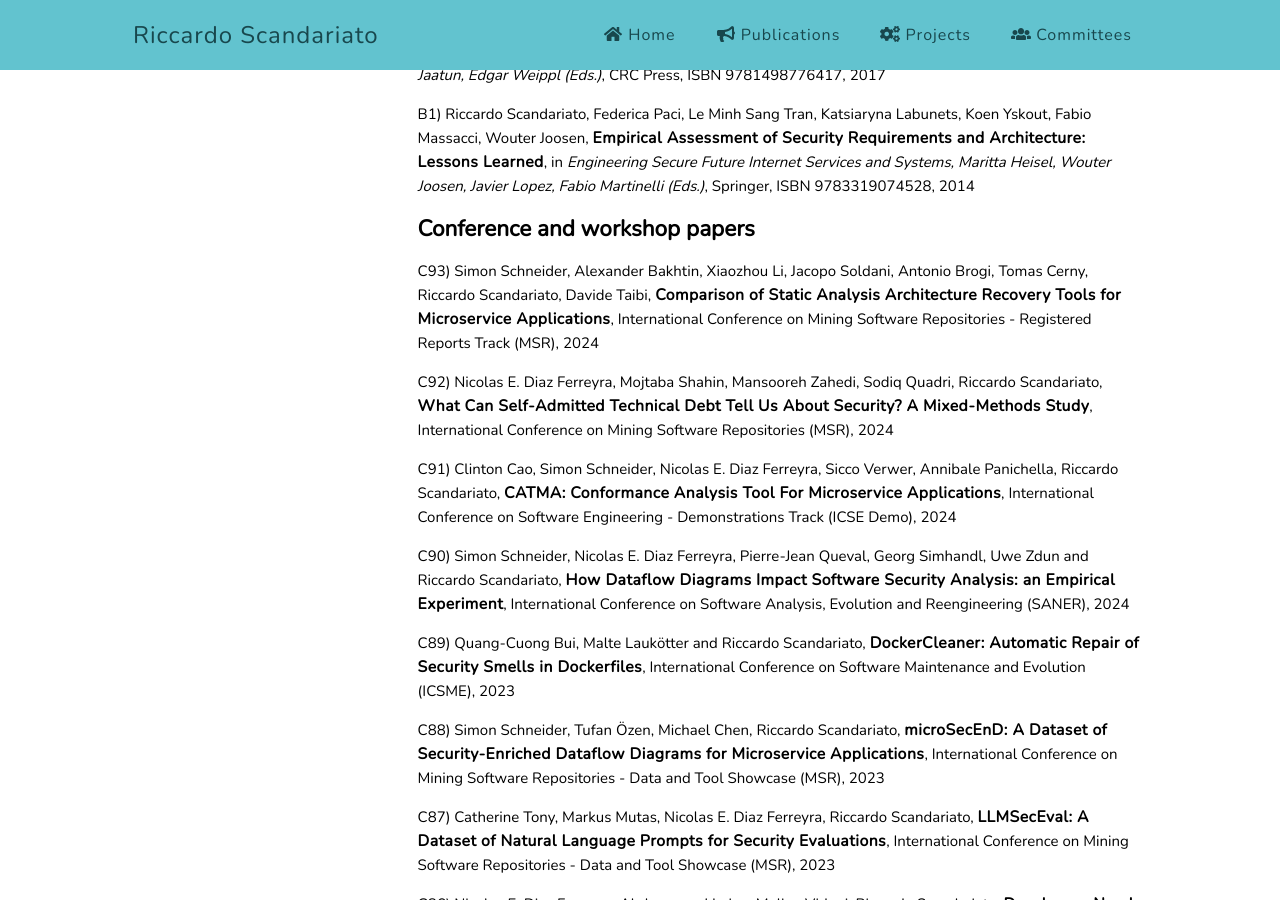
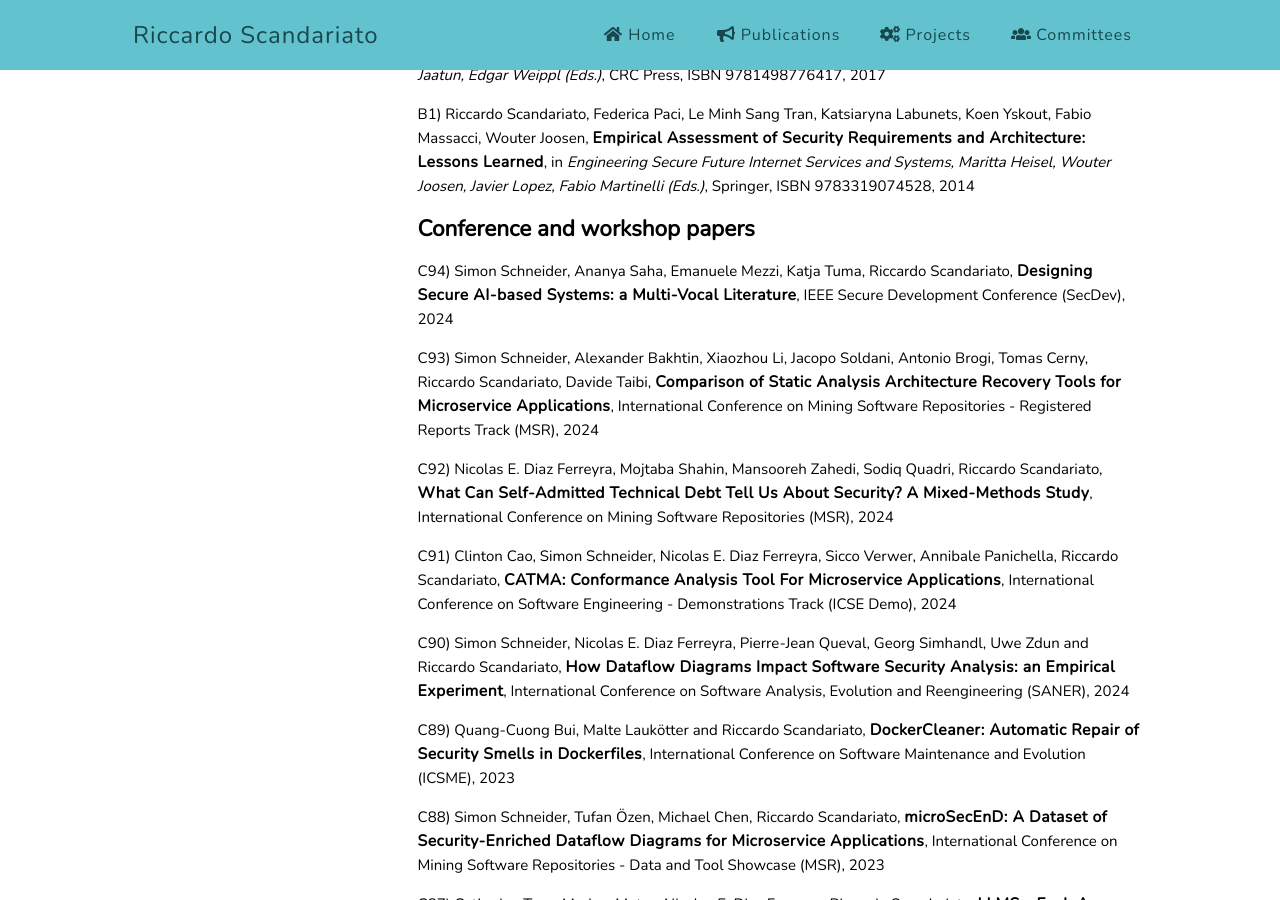
Before and after one commit to riccardoscandariato/riccardoscandariato.github.io, a Jekyll site: the page built from pubs.md, in a window 1280 px wide and 900 px high, scrolled down 2638 px. Built offline with Jekyll 4.4.1, drawn with Linux system fonts in a browser that asks for light colours.

Commit message:
more pubs

```diff
--- a/pubs.md
+++ b/pubs.md
@@ -69,6 +69,9 @@ title: Publications
 
 
 <h2>Conference and workshop papers</h2>
+
+<p>C94) Simon Schneider, Ananya Saha, Emanuele Mezzi, Katja Tuma, Riccardo Scandariato, <strong>Designing Secure AI-based Systems: a Multi-Vocal Literature</strong>, IEEE Secure Development Conference (SecDev), 2024
+
 <p>C93) Simon Schneider, Alexander Bakhtin, Xiaozhou Li, Jacopo Soldani, Antonio Brogi, Tomas Cerny, Riccardo Scandariato, Davide Taibi, <strong>Comparison of Static Analysis Architecture Recovery Tools for Microservice Applications</strong>, International Conference on Mining Software Repositories - Registered Reports Track (MSR), 2024
 
 <p>C92) Nicolas E. Diaz Ferreyra, Mojtaba Shahin, Mansooreh Zahedi, Sodiq Quadri, Riccardo Scandariato, <strong>What Can Self-Admitted Technical Debt Tell Us About Security? A  Mixed-Methods Study</strong>, International Conference on Mining Software Repositories (MSR), 2024
```
